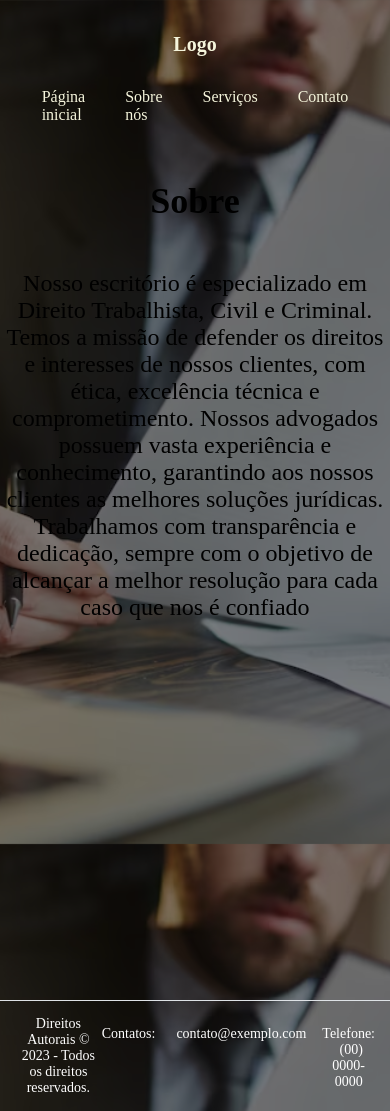
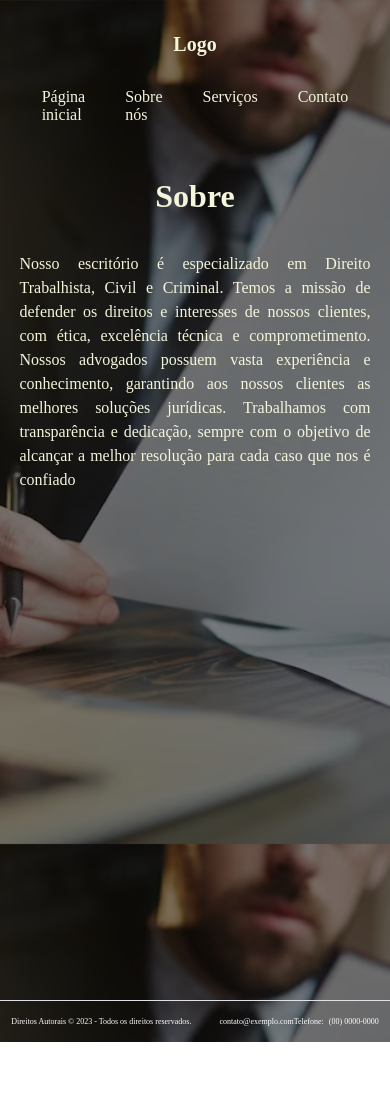
Before and after one commit to baxiclides-basso-neto/baciclides-advocacia, a React (Vite) app: page /sobre in a window 390 px wide. After the commit the page ends 1042 px from the top, so only its background shows below. Built offline with nearby package versions, Linux system fonts and the light colour scheme.

Commit message:
Finish Footer Component responsive

```diff
--- a/src/components/footer/Footer.jsx
+++ b/src/components/footer/Footer.jsx
@@ -7,17 +7,20 @@ import {
   FooterText,
   PhoneNumber,
   ContextWrapper,
+  FooterTextBox,
 } from "../../styles/Footerstyle";
 
 function Footer() {
   return (
     <FooterWrapper>
       <ContextWrapper>
+        <FooterTextBox>
         <FooterText>
           Direitos Autorais © 2023 - Todos os direitos reservados.
         </FooterText>
+        </FooterTextBox>
         <ContactInfo>
-          <ContactText>Contatos:</ContactText>
+
           <ContactText>
             <EmailLink href="mailto:contato@exemplo.com">
               contato@exemplo.com
--- a/src/styles/AboutPagestyle.js
+++ b/src/styles/AboutPagestyle.js
@@ -1,18 +1,31 @@
 import styled from "styled-components";
 
 export const Container = styled.div`
+color: #f5f5dc;
   display: flex;
   flex-direction: column;
   align-items: center;
   height: 100vh;
   width: 100vw;
+
 `;
 
 export const Title = styled.h1`
-  font-size: 36px;
+  font-size: auto;
+
+  @media(min-width: 769px){
+    font-size: 4rem;
+  }
 `;
 
 export const Description = styled.p`
-  font-size: 24px;
+  font-size: auto;
   text-align: center;
+  line-height: 150%;
+  max-width: 90%;
+  text-align: justify;
+
+  @media(min-width: 769px){
+    font-size: 2rem;
+  }
 `;
--- a/src/styles/Footerstyle.js
+++ b/src/styles/Footerstyle.js
@@ -2,9 +2,11 @@ import styled from "styled-components";
 
 export const FooterWrapper = styled.footer`
   border-top: 1px solid #dee2e6;
-  padding: 15px;
+  padding: 1rem 0.7rem;
   text-align: center;
   color: #fff;
+
+
 `;
 
 export const ContextWrapper = styled.div`
@@ -12,23 +14,33 @@ export const ContextWrapper = styled.div`
   justify-content: space-between;
   max-width: 1200px;
   margin: 0 auto;
+  @media (min-width: 769px) {
+    padding: 1rem 1rem;
+  }
 `;
+
+export const FooterTextBox = styled.div``;
 
 export const FooterText = styled.p`
   margin: 0;
-  font-size: 14px;
+  font-size: 0.5rem;
   align-self: center;
+
+  @media (min-width: 769px) {
+    font-size: 1rem;
+  }
 `;
 
 export const ContactInfo = styled.div`
   display: flex;
-  gap: 1rem;
-  margin-top: 10px;
+  font-size: 0.5rem;
+  @media (min-width: 769px) {
+    font-size: 1rem;
+  }
 `;
 
 export const ContactText = styled.p`
   margin: 0;
-  font-size: 14px;
 `;
 
 export const EmailLink = styled.a`
--- a/src/styles/Landingpagestyle.js
+++ b/src/styles/Landingpagestyle.js
@@ -54,12 +54,13 @@ export const CallToAction = styled(Link)`
 export const ServicosContainer = styled.div`
   display: flex;
   flex-direction: column;
+  margin-bottom: 2rem;
 `;
 
 export const Card = styled.div`
   width: 300px;
   height: 300px;
-
+  margin-top: .5rem;
   border-radius: 10px;
   overflow: hidden;
   box-shadow: 0px 0px 20px rgba(0, 0, 0, 0.1);
--- a/src/styles/Modalstyle.js
+++ b/src/styles/Modalstyle.js
@@ -14,7 +14,6 @@ export const ModalContainer = styled.div`
   justify-content: center;
   align-items: center;
   margin: 0 1rem;
-
 `;
 
 export const ModalContent = styled.div`
@@ -24,6 +23,12 @@ export const ModalContent = styled.div`
   max-height: 80%;
   overflow-y: auto;
   position: relative;
+
+  @media(min-width: 769px){
+    max-width: 70%;
+    max-height: 70%;
+  }
+
 `;
 
 export const Btn = styled.button`
```
